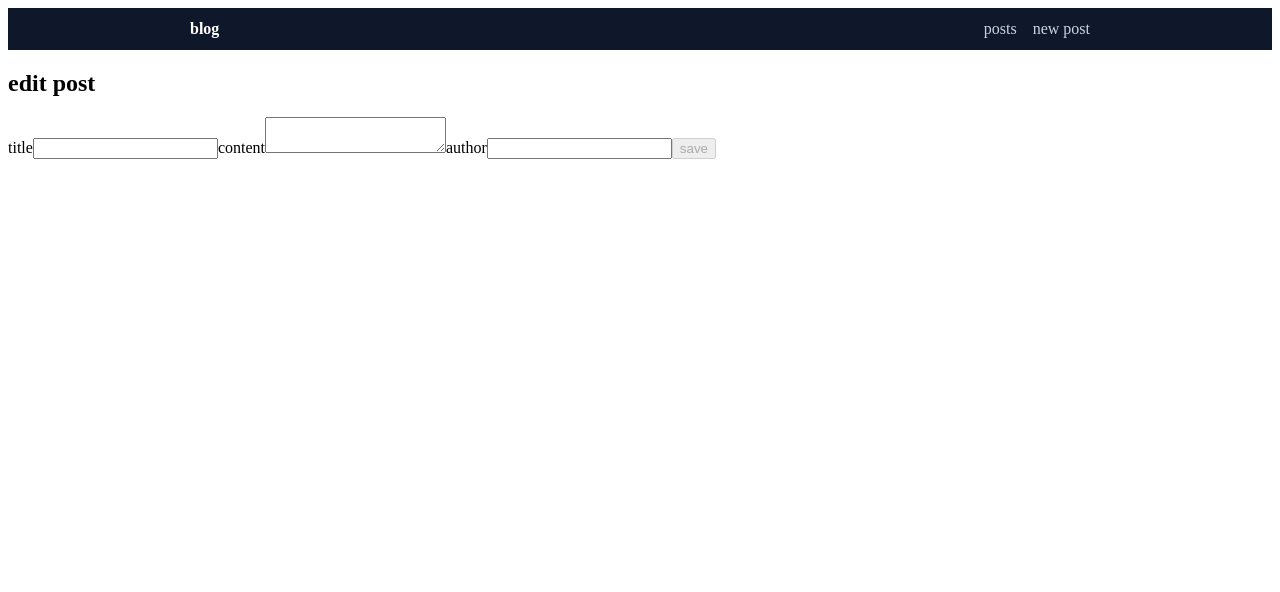
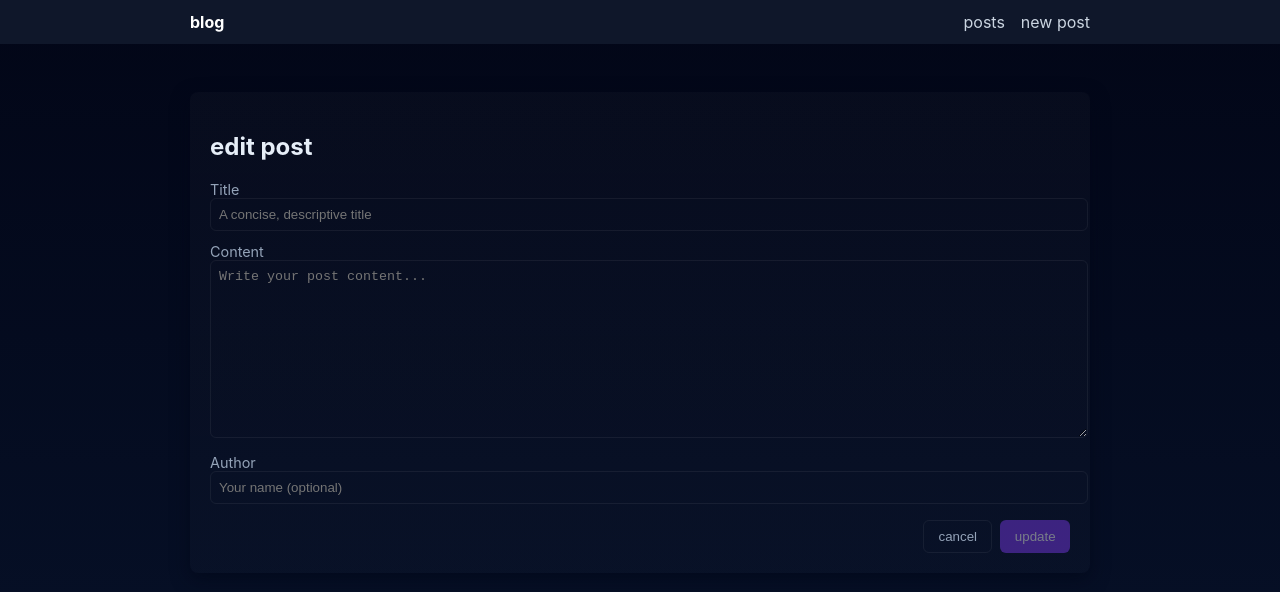
Before and after one commit to seamoonpandey/nestjs-projects, an Angular app in the folder blog-web/: page /posts/1/edit in a window 1280 px wide. Shown: the top 592 px of the page. Built offline with nearby package versions, Linux system fonts and the light colour scheme; no server answers.

Commit message:
improve post form UI: layout, validation, saving state and styles

```diff
--- a/blog-web/src/app/components/post-form.component.ts
+++ b/blog-web/src/app/components/post-form.component.ts
@@ -11,11 +11,28 @@ import { PostService } from '../services/post.service';
   template: `
     <section class="container">
       <h2>{{ isEdit ? 'edit post' : 'new post' }}</h2>
-      <form [formGroup]="form" (ngSubmit)="submit()">
-        <label>title<input formControlName="title" /></label>
-        <label>content<textarea formControlName="content"></textarea></label>
-        <label>author<input formControlName="author" /></label>
-        <button type="submit" [disabled]="form.invalid">save</button>
+      <form [formGroup]="form" (ngSubmit)="submit()" novalidate>
+        <label>
+          <div class="small-note">Title</div>
+          <input formControlName="title" placeholder="A concise, descriptive title" />
+          <div *ngIf="form.controls.title.invalid && form.controls.title.touched" class="error">Title is required</div>
+        </label>
+
+        <label>
+          <div class="small-note">Content</div>
+          <textarea formControlName="content" placeholder="Write your post content..."></textarea>
+          <div *ngIf="form.controls.content.invalid && form.controls.content.touched" class="error">Content is required</div>
+        </label>
+
+        <label>
+          <div class="small-note">Author</div>
+          <input formControlName="author" placeholder="Your name (optional)" />
+        </label>
+
+        <div class="actions">
+          <button type="button" class="btn secondary" (click)="router.navigate(['/'])">cancel</button>
+          <button type="submit" class="btn" [disabled]="form.invalid || saving">{{ saving ? 'saving…' : (isEdit ? 'update' : 'save') }}</button>
+        </div>
       </form>
     </section>
   `
@@ -28,6 +45,7 @@ export class PostFormComponent implements OnInit {
   });
   isEdit = false;
   id?: string;
+  saving = false;
   constructor(private route: ActivatedRoute, private svc: PostService, private router: Router) {}
   ngOnInit(): void {
     this.id = this.route.snapshot.params['id'];
@@ -48,7 +66,25 @@ export class PostFormComponent implements OnInit {
     if (this.isEdit && this.id) {
       this.svc.update(this.id, payload).subscribe({ next: () => this.router.navigate(['/posts', this.id]) });
     } else {
-      this.svc.create(payload).subscribe({ next: (p) => this.router.navigate(['/posts', p.id]) });
+      this.saving = true;
+      this.svc.create(payload).subscribe({
+        next: (p) => {
+          this.saving = false;
+          // backend may return `id` or `_id`; be defensive
+          const returnedId = (p as any)?.id ?? (p as any)?._id;
+          if (!returnedId) {
+            console.error('create returned no id', p);
+            this.router.navigate(['/']);
+            return;
+          }
+          this.router.navigate(['/posts', returnedId]);
+        },
+        error: (err) => {
+          this.saving = false;
+          console.error('create failed', err);
+          alert('failed to save post; see console for details');
+        }
+      });
     }
   }
 }
--- a/blog-web/src/styles.css
+++ b/blog-web/src/styles.css
@@ -1 +1,23 @@
-/* You can add global styles to this file, and also import other style files */
+/* Basic global styles for the blog app */
+:root{
+	--bg: #0f172a;
+	--muted: #94a3b8;
+	--card: #0b1220;
+	--accent: #7c3aed;
+	--surface: #0b1220;
+}
+html,body{height:100%;}
+body{margin:0;font-family:Inter,system-ui,-apple-system,'Segoe UI',Roboto,'Helvetica Neue',Arial;background:linear-gradient(180deg,#020617 0%, #07122a 100%);color:#e6eef8}
+.app-main{max-width:900px;margin:2rem auto;padding:1rem}
+.container{background:linear-gradient(180deg, rgba(255,255,255,0.02), rgba(255,255,255,0.01));padding:1.25rem;border-radius:8px;box-shadow:0 6px 18px rgba(2,6,23,0.6)}
+/* forms */
+form label{display:block;margin-bottom:.75rem}
+form input, form textarea{width:100%;padding:.5rem;border-radius:6px;border:1px solid rgba(255,255,255,0.06);background:transparent;color:inherit}
+form textarea{min-height:160px}
+.form-row{display:flex;gap:0.75rem}
+.actions{display:flex;gap:0.5rem;justify-content:flex-end;margin-top:1rem}
+.btn{background:var(--accent);color:white;padding:.5rem .9rem;border-radius:6px;border:none;cursor:pointer}
+.btn.secondary{background:transparent;border:1px solid rgba(255,255,255,0.06);color:var(--muted)}
+.btn[disabled]{opacity:0.45;cursor:not-allowed}
+.small-note{color:var(--muted);font-size:.9rem}
+.error{color:#ff6b6b;font-size:.9rem;margin-top:.25rem}
```
